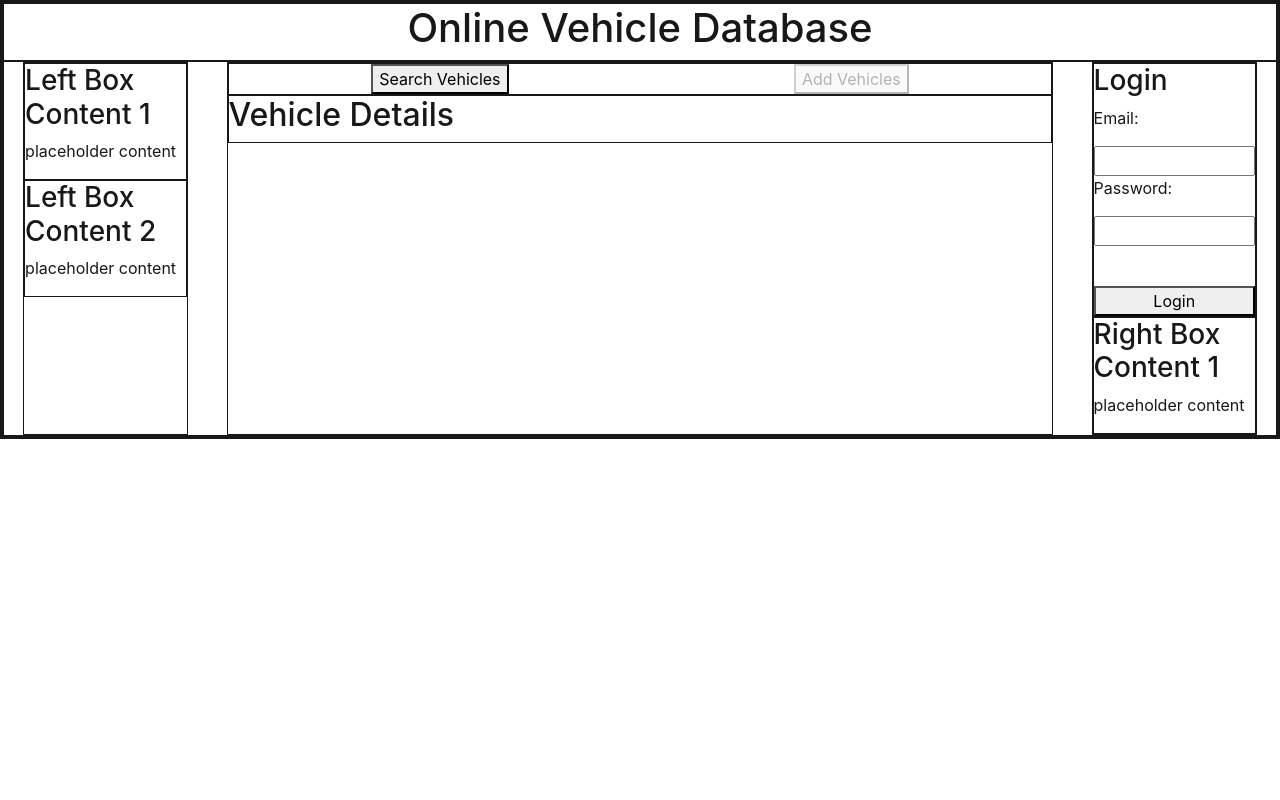
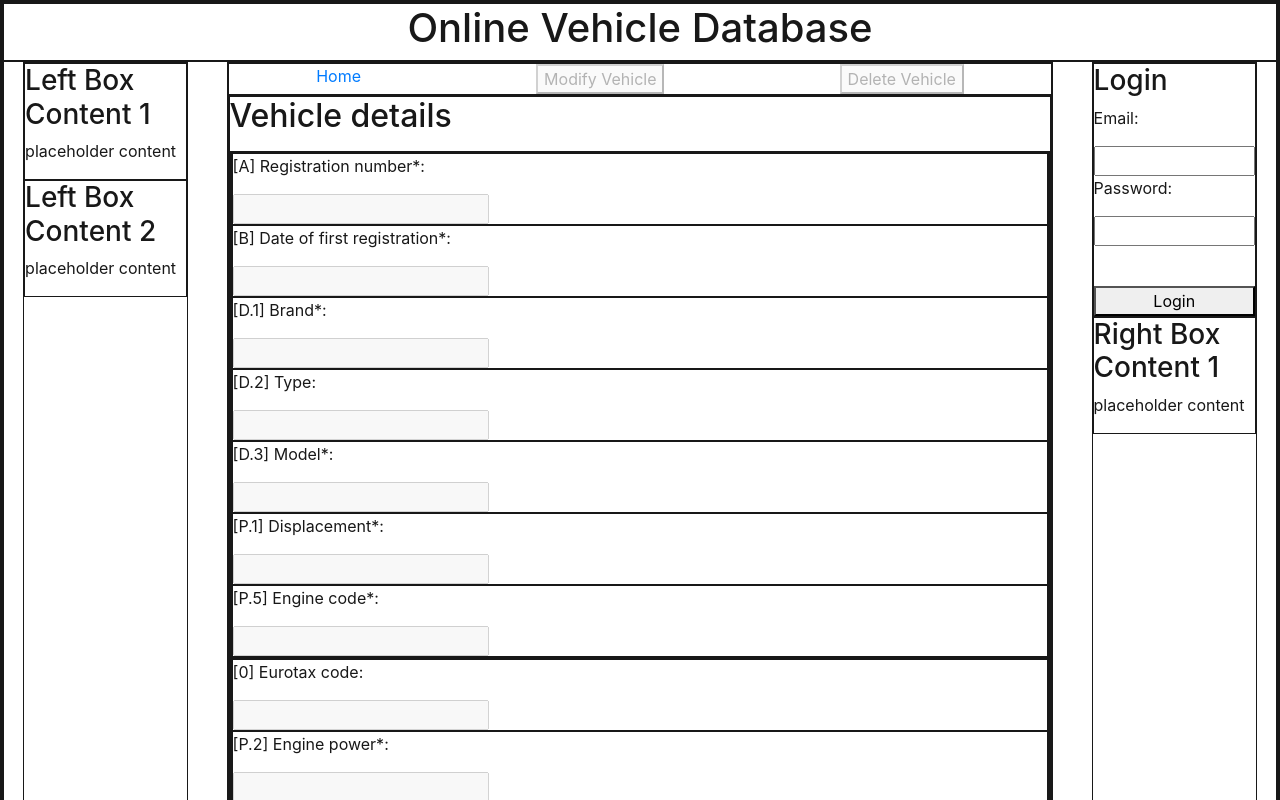
Before and after one commit to Kosa103/vehicles-app, a React (Create React App) app: page /vehicles/1/details in a window 1280 px wide. Shown: the top 800 px of the page. Built offline with nearby package versions, Linux system fonts and the light colour scheme.

Commit message:
completing display of details page

```diff
--- a/src/App.js
+++ b/src/App.js
@@ -6,8 +6,9 @@ import {
   Switch,
 } from 'react-router-dom';
 import './App.css';
-import { OptionsBarAuth, LoginBoxAuth, ContentAddVehicles } from "./AppAuthComponents";
-import { OptionsBarUnauth, LoginBoxUnauth } from "./AppUnauthComponents";
+
+import { OptionsBarAuth, OptionsBarPageAuth, LoginBoxAuth, ContentAddVehicles } from "./AppAuthComponents";
+import { OptionsBarUnauth, OptionsBarPageUnauth, LoginBoxUnauth } from "./AppUnauthComponents";
 import { ContentDetailsPage } from "./ContentDetailsPage";
 
 
@@ -270,17 +271,45 @@ function AppAuth(props) {
 
   function renderContent() {
     if (displayedContent === "ContentWelcomePage") {
-      return <ContentWelcomePage />;
+      return (
+        <>
+          <OptionsBarAuth changeContent={content => setDisplayedContent(content)} />
+          <div className="content-box">
+            <ContentWelcomePage />
+          </div>
+        </>
+      );
     } else if (displayedContent === "ContentSearchVehicles") {
       return (
         <>
+          <OptionsBarAuth changeContent={content => setDisplayedContent(content)} />
+          <div className="content-box">
             <ContentSearchVehicles updateResults={updateResults} />
             <ContentDisplaySearchResults searchResults={searchResults} />
+          </div>
         </>
       );
     } else if (displayedContent === "ContentAddVehicles") {
-      return <ContentAddVehicles />;
+      return (
+        <>
+          <OptionsBarAuth changeContent={content => setDisplayedContent(content)} />
+          <div className="content-box">
+            <ContentAddVehicles />
+          </div>
+        </>
+      );
     }
+  }
+
+  function renderPage() {
+    return(
+      <>
+        <OptionsBarPageAuth />
+        <div className="content-box">
+          <ContentDetailsPage cachedResults={cachedResults} />
+        </div>
+      </>
+    );
   }
 
   return (
@@ -302,13 +331,10 @@ function AppAuth(props) {
               </div>
             </div>
             <div className="center-box">
-              <OptionsBarAuth changeContent={content => setDisplayedContent(content)} />
-              <div className="content-box">
               <Switch>
                 <Route path="/" exact strict render={() => renderContent()} />
-                  <Route path="/vehicles/:id/details" exact strict component={ContentDetailsPage} />
+                <Route path="/vehicles/:id/details" exact strict render={() => renderPage()} />
               </Switch>
-              </div>
             </div>
             <div className="right-box">
               <LoginBoxAuth
@@ -353,15 +379,36 @@ function AppUnauth(props) {
 
   function renderContent() {
     if (displayedContent === "ContentWelcomePage") {
-      return <ContentWelcomePage />;
+      return (
+        <>
+          <OptionsBarUnauth changeContent={content => setDisplayedContent(content)} />
+          <div className="content-box">
+            <ContentWelcomePage />
+          </div>
+        </>
+      );
     } else if (displayedContent === "ContentSearchVehicles") {
       return (
         <>
+          <OptionsBarUnauth changeContent={content => setDisplayedContent(content)} />
+          <div className="content-box">
             <ContentSearchVehicles updateResults={updateResults} />
             <ContentDisplaySearchResults searchResults={searchResults} />
+          </div>
         </>
       );
     }
+  }
+
+  function renderPage() {
+    return(
+      <>
+        <OptionsBarPageUnauth />
+        <div className="content-box">
+          <ContentDetailsPage cachedResults={cachedResults} />
+        </div>
+      </>
+    );
   }
 
   return (
@@ -383,13 +430,10 @@ function AppUnauth(props) {
               </div>
             </div>
             <div className="center-box">
-              <OptionsBarUnauth changeContent={content => setDisplayedContent(content)} />
-              <div className="content-box">
               <Switch>
                 <Route path="/" exact strict render={() => renderContent()} />
-                  <Route path="/vehicles/:id/details" exact strict component={ContentDetailsPage} />
+                <Route path="/vehicles/:id/details" exact strict render={() => renderPage()} />
               </Switch>
-              </div>
             </div>
             <div className="right-box">
               <LoginBoxUnauth
@@ -443,7 +487,7 @@ function App() {
           const userData = JSON.parse(sessionStorage.getItem("res"));
           if (userData.jwt !== null) {
               const token = JSON.parse(sessionStorage.getItem("res")).jwt;
-              const url = "http://borzalom.ddns.net:1000/vehicles";
+              const url = "http://borzalom.ddns.net:1000/users/me";
               const options = {
                   method: "GET",
                   headers: {
--- a/src/AppAuthComponents.js
+++ b/src/AppAuthComponents.js
@@ -1,4 +1,5 @@
 import React from "react";
+import { Link } from 'react-router-dom';
 
 
 export function ContentAddVehicles() {
@@ -192,12 +193,10 @@ export function ContentAddVehicles() {
 function FormField({ title, properties, reference }) {
     const { type, size, maxLength, className } = { ...properties };
 
-    const id = title.split("] ")[1].toLowerCase().replace(" ", "-").replace(":", "").replace("*", "");
-
     return (
         <div className="form-field">
             <p>{title}</p>
-            <input type={type} size={size} maxLength={maxLength} className={className} id={`input-${id}`} ref={reference} />
+            <input type={type} size={size} maxLength={maxLength} className={className} ref={reference} />
         </div>
     );
 }
@@ -205,11 +204,21 @@ function FormField({ title, properties, reference }) {
 
 export function OptionsBarAuth(props) {
     const changeContent = props.changeContent;
-
     return (
         <div className="options-bar-box">
             <button className="button options-button" onClick={() => changeContent("ContentSearchVehicles")}>Search Vehicles</button>
             <button className="button options-button inactive" onClick={() => changeContent("ContentAddVehicles")}>Add Vehicles</button>
+        </div>
+    );
+}
+
+
+export function OptionsBarPageAuth() {
+    return (
+        <div className="options-bar-box">
+            <Link to="/" className="button options-button" >Home</Link>
+            <button className="button options-button" >Modify Vehicle</button>
+            <button className="button options-button" >Delete Vehicle</button>
         </div>
     );
 }
--- a/src/AppUnauthComponents.js
+++ b/src/AppUnauthComponents.js
@@ -1,4 +1,5 @@
 import React from "react";
+import { Link } from 'react-router-dom';
 
 
 export function OptionsBarUnauth(props) {
@@ -11,6 +12,18 @@ export function OptionsBarUnauth(props) {
         </div>
     );
 }
+
+
+export function OptionsBarPageUnauth() {
+    return (
+        <div className="options-bar-box">
+            <Link to="/" className="button options-button" >Home</Link>
+            <button className="button options-button" disabled>Modify Vehicle</button>
+            <button className="button options-button" disabled>Delete Vehicle</button>
+        </div>
+    );
+}
+
 
 
 export function LoginBoxUnauth(props) {
--- a/src/ContentDetailsPage.js
+++ b/src/ContentDetailsPage.js
@@ -1,6 +1,119 @@
 import React from "react";
 import { useParams } from "react-router-dom";
 
-export function ContentDetailsPage() {
-    return <h2>Vehicle Details</h2>;
+
+export function ContentDetailsPage({ cachedResults }) {
+    const { id } = useParams();
+    const permissionAlert = React.useRef(null);
+    const form = {
+        registrationNumber: React.useRef(null),
+        dateOfFirstRegistration: React.useRef(null),
+        brand: React.useRef(null),
+        type: React.useRef(null),
+        model: React.useRef(null),
+        displacement: React.useRef(null),
+        engineCode: React.useRef(null),
+        eurotaxCode: React.useRef(null),
+        enginePower: React.useRef(null),
+        chassisNumber: React.useRef(null),
+        fuelType: React.useRef(null),
+        vehicleCategory: React.useRef(null),
+        emptyWeight: React.useRef(null),
+        maximumWeight: React.useRef(null),
+        typeAcknowledgementNumber: React.useRef(null),
+        dateOfFirstRegistrationInHungary: React.useRef(null),
+        yearOfManufacturing: React.useRef(null),
+        color: React.useRef(null),
+        environmentalClass: React.useRef(null),
+        numberOfSeats: React.useRef(null),
+        lastNameOrCompanyName: React.useRef(null),
+        firstName: React.useRef(null),
+        address: React.useRef(null),
+        ownershipType: React.useRef(null),
+        examValidUntil: React.useRef(null),
+        comments: React.useRef(null),
+    };
+    let values = {};
+    let displayedValues = {};
+    for (const entry of cachedResults.current) {
+        if (entry.id === Number(id)) {
+            values = entry;
+        }
+    }
+    for (const property of Object.keys(values)) {
+        if (values[property] === null) {
+            displayedValues[property] = "";
+        } else {
+            displayedValues[property] = values[property];
+        }
+    }
+
+    return (
+        <div className="content-box form-box">
+            <h2>Vehicle details</h2>
+            <p ref={permissionAlert}></p>
+            <div className="form-page">
+                <div className="form-subpage">
+                    <DetailsFormField title="[A] Registration number*:" value={displayedValues.registrationNumber} reference={form.registrationNumber} />
+                    <DetailsFormField title="[B] Date of first registration*:" value={displayedValues.dateOfFirstRegistration} reference={form.dateOfFirstRegistration} />
+                    <DetailsFormField title="[D.1] Brand*:" value={displayedValues.brand} reference={form.brand} />
+                    <DetailsFormField title="[D.2] Type:" value={displayedValues.type} reference={form.type} />
+                    <DetailsFormField title="[D.3] Model*:" value={displayedValues.model} reference={form.model} />
+                    <DetailsFormField title="[P.1] Displacement*:" value={displayedValues.displacement} reference={form.displacement} />
+                    <DetailsFormField title="[P.5] Engine code*:" value={displayedValues.engineCode} reference={form.engineCode} />
+                </div>
+                <div className="form-subpage">
+                    <DetailsFormField title="[0] Eurotax code:" value={displayedValues.eurotaxCode} reference={form.eurotaxCode} />
+                    <DetailsFormField title="[P.2] Engine power*:" value={displayedValues.enginePower} reference={form.enginePower} />
+                    <DetailsFormField title="[E] Chassis number*:" value={displayedValues.chassisNumber} reference={form.chassisNumber} />
+                    <DetailsFormField title="[P.3] Fuel type*:" value={displayedValues.fuelType} reference={form.fuelType} />
+                    <DetailsFormField title="[J] Vehicle category*:" value={displayedValues.vehicleCategory} reference={form.vehicleCategory} />
+                </div>
+            </div>
+            <div className="form-page">
+                <div className="form-subpage">
+                    <DetailsFormField title="[G] Empty Weight:" value={displayedValues.emptyWeight} reference={form.emptyWeight} />
+                    <DetailsFormField title="[F.1] Maximum Weight:" value={displayedValues.maximumWeight} reference={form.maximumWeight} />
+                    <DetailsFormField title="[K] Type acknowledgement number:" value={displayedValues.typeAcknowledgementNumber} reference={form.typeAcknowledgementNumber} />
+                    <DetailsFormField title="[I] Date of first registration in hungary:" value={displayedValues.dateOfFirstRegistrationInHungary} reference={form.dateOfFirstRegistrationInHungary} />
+                    <DetailsFormField title="[00] Year of manufacturing:" value={displayedValues.yearOfManufacturing} reference={form.yearOfManufacturing} />
+                </div>
+                <div className="form-subpage">
+                    <DetailsFormField title="[R] Color:" value={displayedValues.color} reference={form.color} />
+                    <DetailsFormField title="[V.9] Environmental class:" value={displayedValues.environmentalClass} reference={form.environmentalClass} />
+                    <DetailsFormField title="[S.1] Number of seats:" value={displayedValues.numberOfSeats} reference={form.numberOfSeats} />
+                </div>
+            </div>
+            <div className="form-page">
+                <div className="form-subpage">
+                    <DetailsFormField title="[C.1.1] Last name or company name:" value={displayedValues.lastNameOrCompanyName} reference={form.lastNameOrCompanyName} />
+                    <DetailsFormField title="[C.1.2] First name:" value={displayedValues.firstName} reference={form.firstName} />
+                    <DetailsFormField title="[C.1.3] Address:" value={displayedValues.address} reference={form.address} />
+                    <DetailsFormField title="[C.1.4] Ownership type:" value={displayedValues.ownershipType} reference={form.ownershipType} />
+                    <DetailsFormField title="[000] Exam valid until:" value={displayedValues.examValidUntil} reference={form.examValidUntil} />
+                </div>
+                <div className="form-subpage">
+                    <DetailsFormField title="[0000] Comments:" value={displayedValues.comments} reference={form.comments} />
+                </div>
+            </div>
+        </div>
+    );
 }
+
+
+function DetailsFormField({ title, reference, value }) {
+    let className;
+
+    if (title === "[0000] Comments:") {
+        className = "input input-comments form-field";
+    } else {
+        className = "input input-text form-field";
+    }
+
+    return (
+        <div className="form-field">
+            <p>{title}</p>
+            <input type="text" className={className} ref={reference} value={value} disabled/>
+        </div>
+    );
+}
```
Also changed, not shown: 1 other file (tests, documents, lock files or other folders). Lines whose indentation alone changed are shown as unchanged.
